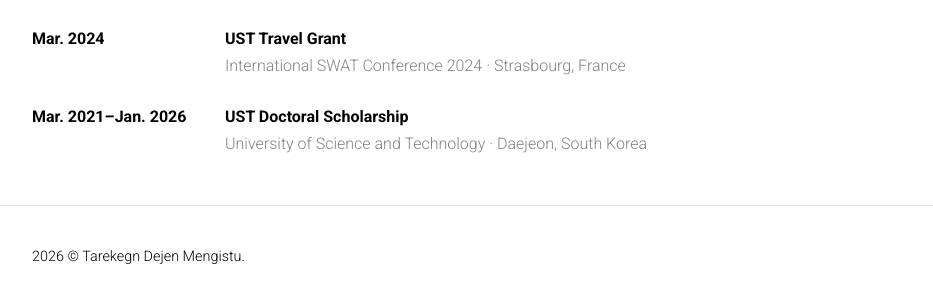
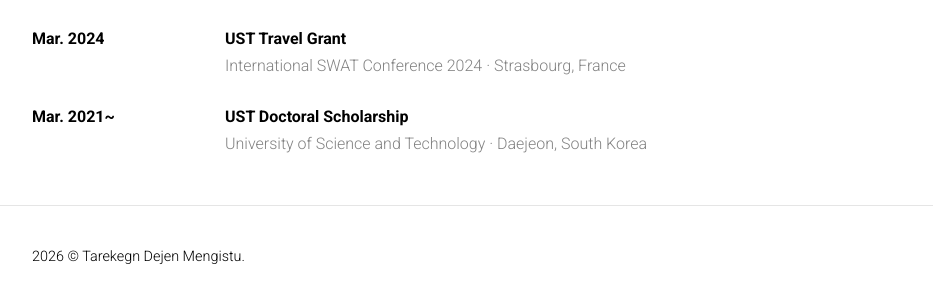
Before and after one commit to tdmengistu/tdmengistu.github.io, a Jekyll site: the page built from _pages/awards.md, in a window 1280 px wide. Shown: the part 501-801 px from the top of the page, without its empty margins (173-1106 px from the left). Built offline with Jekyll 4.4.1, drawn with Linux system fonts in a browser that asks for light colours; a style sheet for code colours, icons or effects is not loaded.

Commit message:
Update academic timeline date format

```diff
--- a/_pages/awards.md
+++ b/_pages/awards.md
@@ -50,7 +50,7 @@
   </div>
 
   <div class="academic-timeline-row">
-    <div class="academic-timeline-date">Mar. 2021–Jan. 2026</div>
+    <div class="academic-timeline-date">Mar. 2021~</div>
     <div class="academic-timeline-content">
       <span class="academic-timeline-title">UST Doctoral Scholarship</span>
       <span class="academic-timeline-meta">University of Science and Technology · Daejeon, South Korea</span>
```
